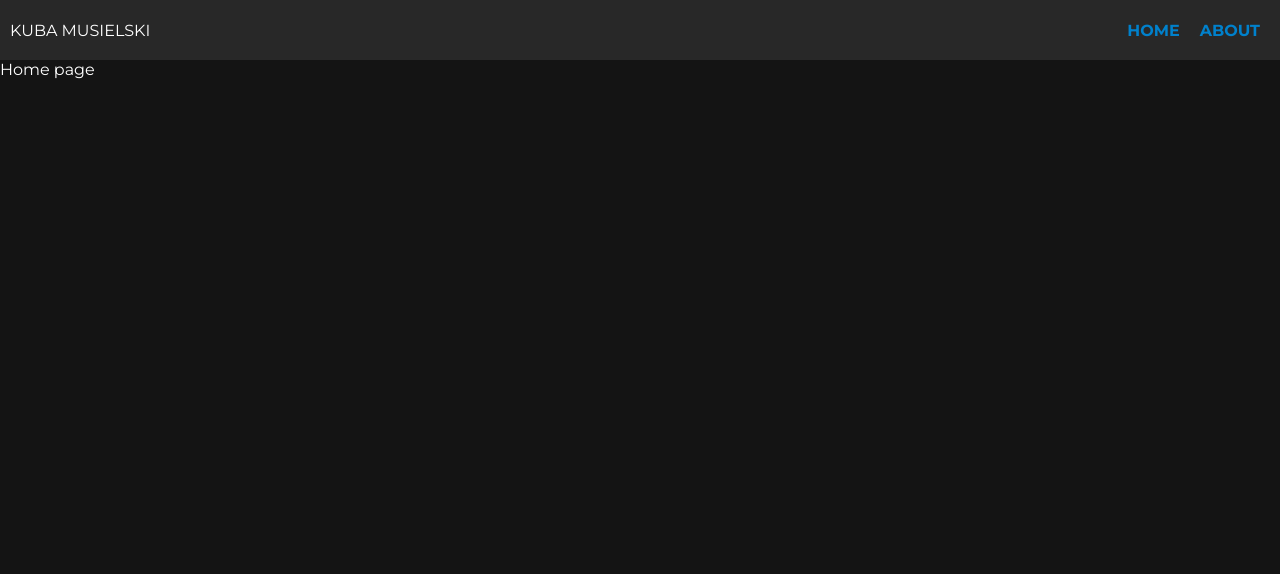
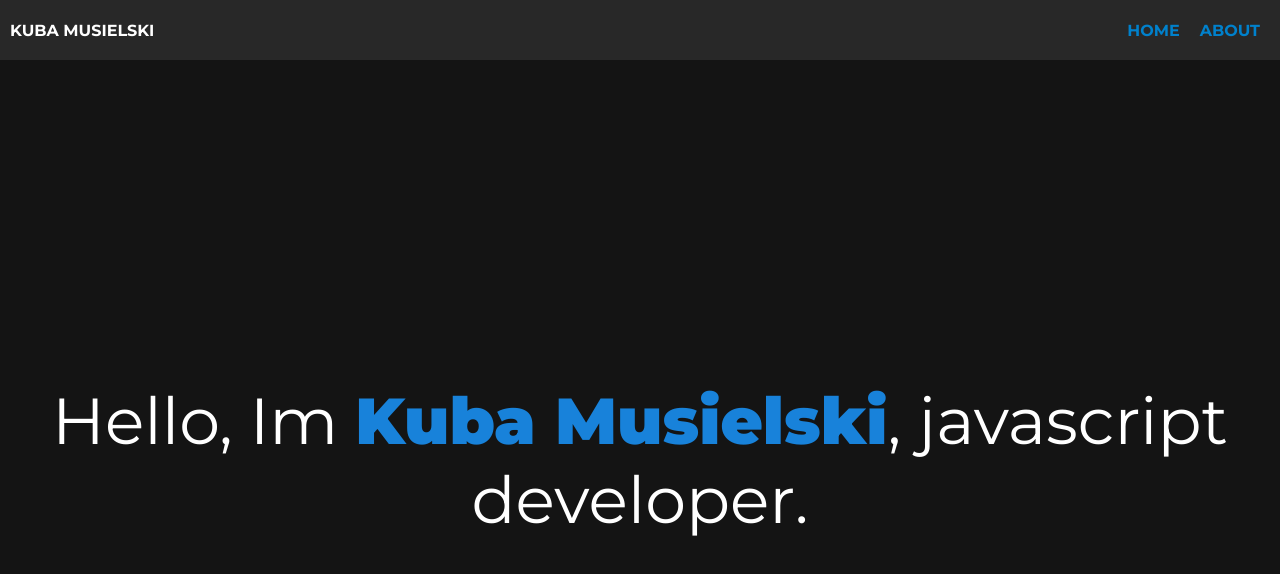
Before and after one commit to KubaZary1/portfolio, a Next.js app: page / in a window 1280 px wide. Shown: the top 574 px of the page. Built offline with nearby package versions, Linux system fonts and the light colour scheme.

Commit message:
landing page

```diff
--- /dev/null
+++ b/app/page.module.css
@@ -0,0 +1,27 @@
+.landingSectionFirst {
+  height: 100vh;
+  width: 100%;
+  margin: 0;
+  display: flex;
+  align-items: center;
+  text-align: center;
+  justify-content: center;
+}
+.landingSectionFirst div {
+  font-size: 65px;
+}
+.textLandingSpecial {
+  font-weight: 1000;
+  color: #1882da;
+}
+@media screen and (max-width: 833px) {
+  .landingSectionFirst div {
+    font-size: 45px;
+  }
+}
+
+@media screen and (max-width: 464px) {
+  .landingSectionFirst div {
+    font-size: 35px;
+  }
+}
--- a/app/page.tsx
+++ b/app/page.tsx
@@ -1,7 +1,10 @@
+import styles from './page.module.css'
 export default function Home() {
   return (
     <>
-      Home page
+      <div className={styles.landingSectionFirst}>
+        <div>Hello, Im <span className={styles.textLandingSpecial}>Kuba Musielski</span>, javascript developer.</div>
+      </div>
     </>
   )
 }
--- a/components/Navbar.module.css
+++ b/components/Navbar.module.css
@@ -14,3 +14,12 @@
 .navbar a:hover {
   background-color: #363636;
 }
+.logo {
+  font-weight: 700;
+  -webkit-touch-callout: none;
+  -webkit-user-select: none;
+  -khtml-user-select: none;
+  -moz-user-select: none;
+  -ms-user-select: none;
+  user-select: none;
+}
--- a/components/Navbar.tsx
+++ b/components/Navbar.tsx
@@ -1,5 +1,5 @@
 import Link from "next/link";
-import style from "./Navbar.module.css"
+import styles from "./Navbar.module.css"
 
 export default function Navbar() {
   const navbarLinks = [
@@ -7,9 +7,9 @@ export default function Navbar() {
     {path: '/about', name: "about"},
   ]
   return (
-    <nav className={style.navbar}>
-      <div className="left">KUBA MUSIELSKI</div>
-      <div className="right">
+    <nav className={styles.navbar}>
+      <div><div className={styles.logo}>KUBA MUSIELSKI</div></div>
+      <div>
         {navbarLinks.map((element, index)=> {
           return (<Link href={element.path} key={index}>{element.name.toUpperCase()}</Link>)
         })}
```
